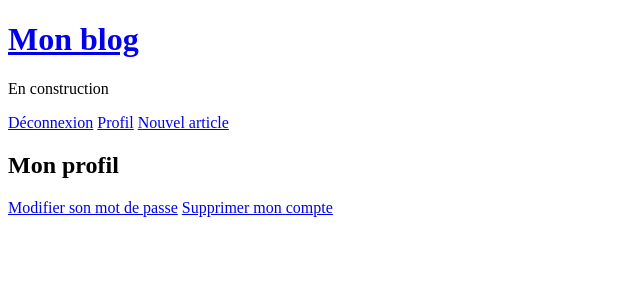
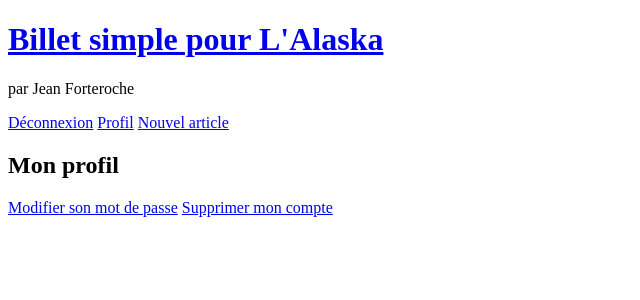
Before and after one commit to LouisDreamsDev/projet-4-Blog-Jean-Forteroche, a PHP site: the page made by templates/profile.php in a window 1280 px wide. Shown: the top 300 px of the page, without its empty margins (0-640 px from the left). Run offline with PHP 8.4, Linux system fonts and the light colour scheme; the template is opened without the code that fills it, so the values that code supplies are empty.

Commit message:
ajout du titre

```diff
--- a/templates/base.php
+++ b/templates/base.php
@@ -6,8 +6,8 @@
 </head>
 <body>
 <header>
-    <a href="http://localhost/blog/public/index.php"><h1>Mon blog</h1></a>
-    <p>En construction</p>
+    <a href="http://localhost/blog/public/index.php"><h1>Billet simple pour L'Alaska</h1></a>
+    <p>par Jean Forteroche</p>
 <?php
 if ($this->session->get('pseudo')) {
     ?>
```
